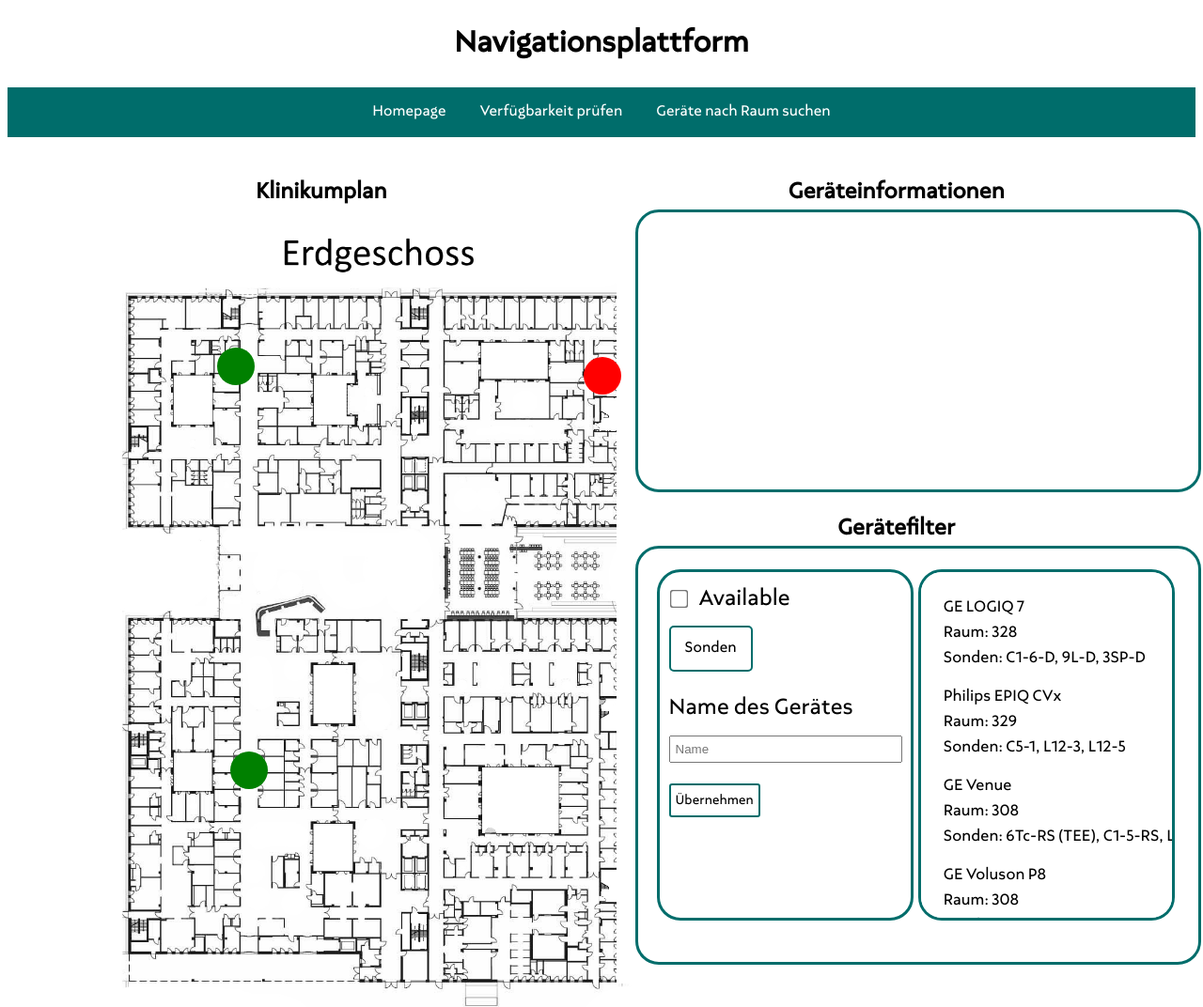
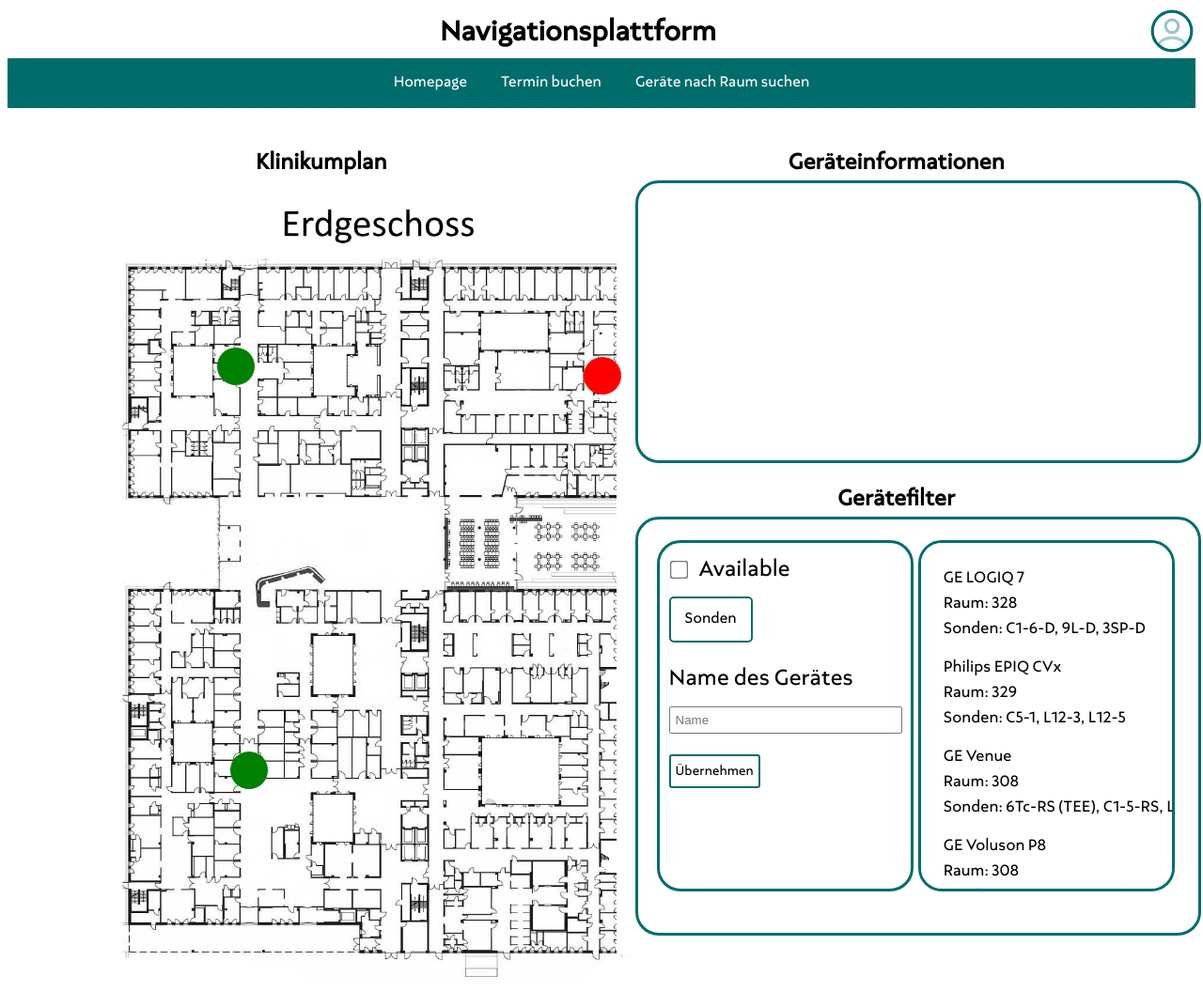
Before and after one commit to Toninoba/toninoba.github.io, a plain HTML site: page index.html in a window 1280 px wide. Shown: the whole page at 94% size. Drawn offline with Linux system fonts and the light colour scheme.

Commit message:
Profile img, second floor img, header changed

```diff
--- a/index.html
+++ b/index.html
@@ -8,11 +8,14 @@
 </head>
 <body>
     <header>
-        <div style="text-align: center;"><h1>Navigationsplattform</h1></div>
+        <div class="header_line">
+            <div class="header_text">Navigationsplattform</div>
+            <div class="header_profile"><img src="Profile_icon.svg"></div>
+            </div>
         <nav>
             <ul>
 				<li><a href="index.html">Homepage</a></li>
-                <li><a href="Availability.html">Verfügbarkeit prüfen</a></li>
+                <li><a href="Availability.html">Termin buchen</a></li>
                 <li><a href="Room.html">Geräte nach Raum suchen</a></li>
             </ul>
         </nav>
--- a/script.js
+++ b/script.js
@@ -145,6 +145,12 @@ function searchRoom() {
         .catch(error => console.error(error));
 }
 
+document.getElementById('room-input').addEventListener('keypress', function(e) {
+    if (e.key === 'Enter') {
+        searchRoom();
+    }
+});
+
 function displayDeviceList(availableFilter, nameFilter, sondenFilter){
     const listDiv = document.getElementById("device-list");
     let finalDeviceList = [];
--- a/styles.css
+++ b/styles.css
@@ -11,6 +11,25 @@
 h2, h1, a, p {
     font-family: "Axios";
 }
+
+.header_line {
+	display: flex;
+	align-items: center;
+    justify-content: space-between;
+}
+
+.header_text {
+    flex-grow: 1;
+    text-align: center;
+	font-family:"Axios";
+	font-size: 30px;
+	font-weight: 900;
+}
+
+.header_profile img {
+    max-width: 50px;
+}
+
 
 header nav ul {
 	list-style-type: none;
@@ -58,10 +77,6 @@ header nav ul li a:hover {
     display: flex;
     flex-direction: column;
 }
-
-
-
-
 
 .left-container h2, .right-container h2 {
 	margin: 0;
```
Also changed, not shown: Availability.html (+5 -2 lines), Room.html (+5 -2 lines), Profile_icon.svg (added), Siloah2.png (added).
